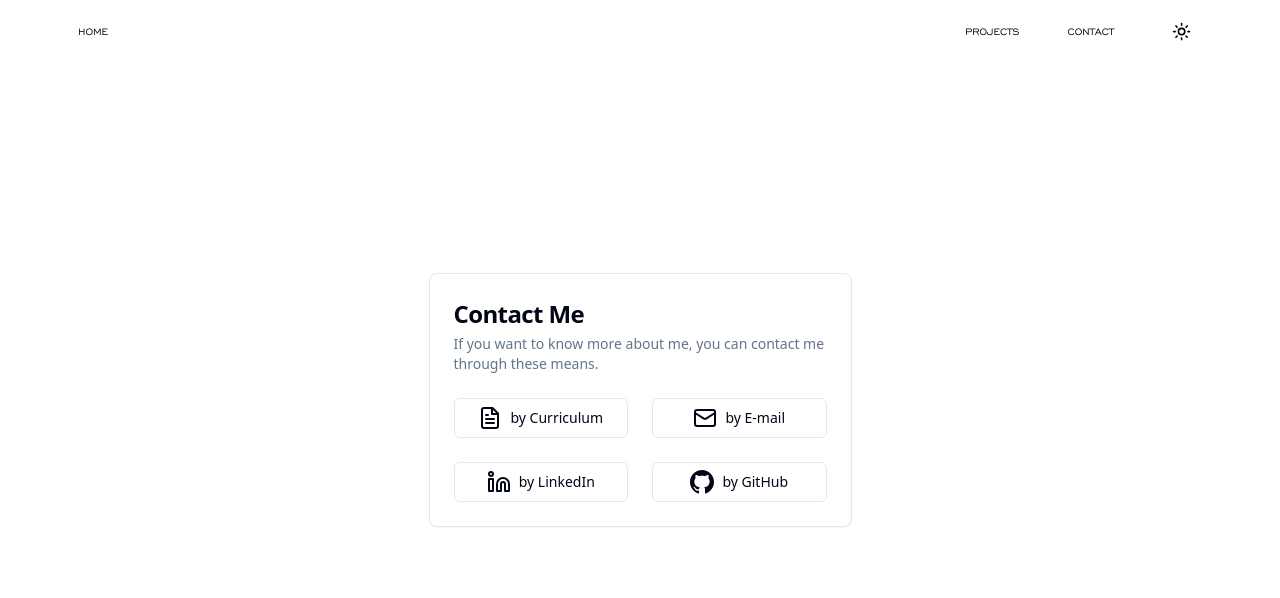
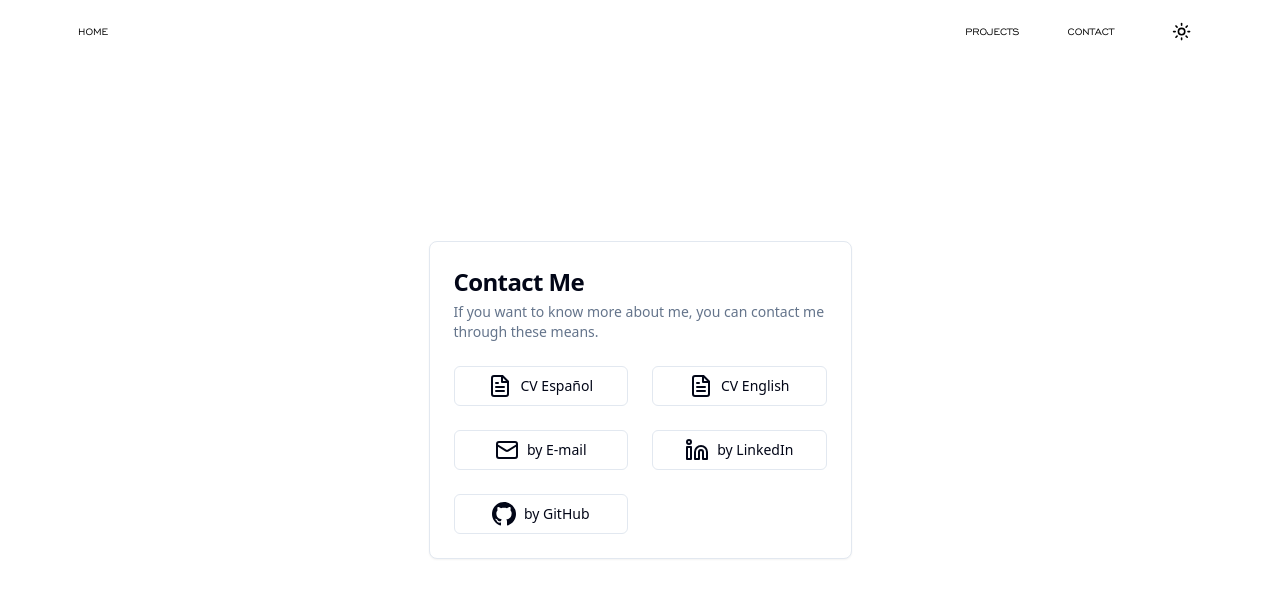
Before and after one commit to francociprian/portfolio, a Next.js app: page /contact in a window 1280 px wide. Shown: the top 598 px of the page. Built offline with nearby package versions, Linux system fonts and the light colour scheme.

Commit message:
Update contact page, add links CV

```diff
--- a/components/ContactBtn.tsx
+++ b/components/ContactBtn.tsx
@@ -11,22 +11,27 @@ import { Mail, Linkedin, FileText } from 'lucide-react'
 
 const socialLinks = [
   {
-    title: "Curriculum",
-    url: "https://drive.google.com/file/d/1oL7RCxzYAJOC0ggCC0E1y-TR2uQKiVEL/view?usp=sharing",
+    title: "CV Español",
+    url: "https://diamond-stoplight-f48.notion.site/Franco-Ciprian-ES-46007b0d459b483692ed53154733bf39?pvs=4",
     icon: <FileText />
   },
   {
-    title: "E-mail",
+    title: "CV English",
+    url: "https://diamond-stoplight-f48.notion.site/Franco-Ciprian-EN-e0aefa85a8b24437ba8745cb10b7aefc?pvs=4",
+    icon: <FileText />
+  },
+  {
+    title: "by E-mail",
     url: "mailto:franco_ciprian@hotmail.com",
     icon: <Mail />
   },
   {
-    title: "LinkedIn",
+    title: "by LinkedIn",
     url: "http://www.linkedin.com/in/franco-ciprian-387231222/",
     icon: <Linkedin />
   },
   {
-    title: "GitHub",
+    title: "by GitHub",
     url: "https://github.com/francociprian",
     icon: <svg
       className="h-6 w-6"
@@ -64,7 +69,7 @@ export function ContactBtn() {
                 target="_blank"
               >
                 {l.icon}
-                <span className="ml-2">by {l.title}</span>
+                <span className="ml-2">{l.title}</span>
               </a>
             </Button>
           </div>
--- a/pages/contact.tsx
+++ b/pages/contact.tsx
@@ -5,22 +5,27 @@ import { Card, CardContent, CardDescription, CardHeader, CardTitle } from "@/com
 
 const socialLinks = [
   {
-    title: "Curriculum",
-    url: "https://drive.google.com/file/d/1oL7RCxzYAJOC0ggCC0E1y-TR2uQKiVEL/view?usp=sharing",
+    title: "CV Español",
+    url: "https://diamond-stoplight-f48.notion.site/Franco-Ciprian-ES-46007b0d459b483692ed53154733bf39?pvs=4",
     icon: <FileText />
   },
   {
-    title: "E-mail",
+    title: "CV English",
+    url: "https://diamond-stoplight-f48.notion.site/Franco-Ciprian-EN-e0aefa85a8b24437ba8745cb10b7aefc?pvs=4",
+    icon: <FileText />
+  },
+  {
+    title: "by E-mail",
     url: "mailto:franco_ciprian@hotmail.com",
     icon: <Mail />
   },
   {
-    title: "LinkedIn",
+    title: "by LinkedIn",
     url: "http://www.linkedin.com/in/franco-ciprian-387231222/",
     icon: <Linkedin />
   },
   {
-    title: "GitHub",
+    title: "by GitHub",
     url: "https://github.com/francociprian",
     icon: <svg
       className="h-6 w-6"
@@ -71,7 +76,7 @@ function CardContact() {
                   target="_blank"
                 >
                   {l.icon}
-                  <span className="ml-2">by {l.title}</span>
+                  <span className="ml-2">{l.title}</span>
                 </a>
               </Button>
             ))}
```
